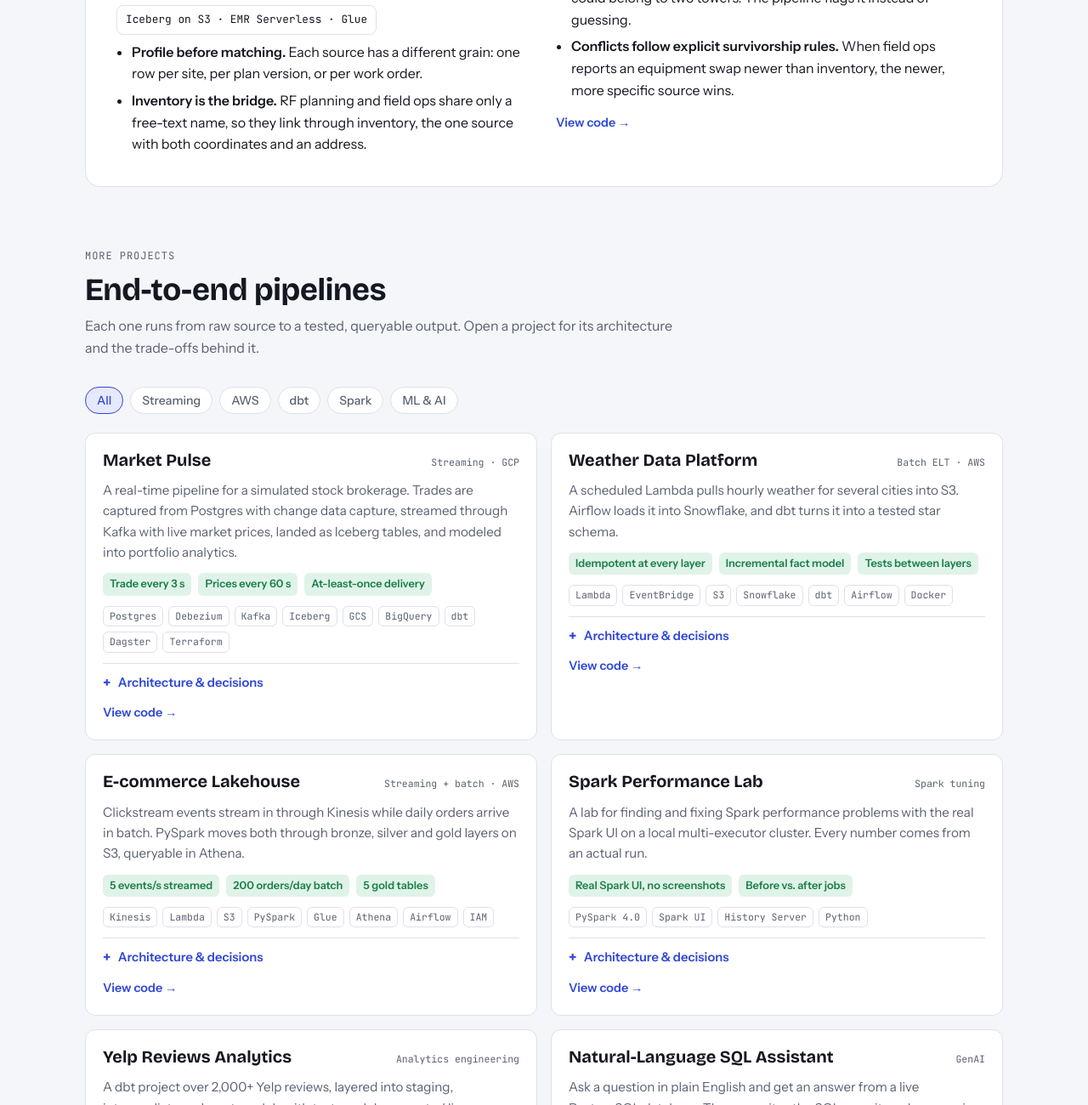
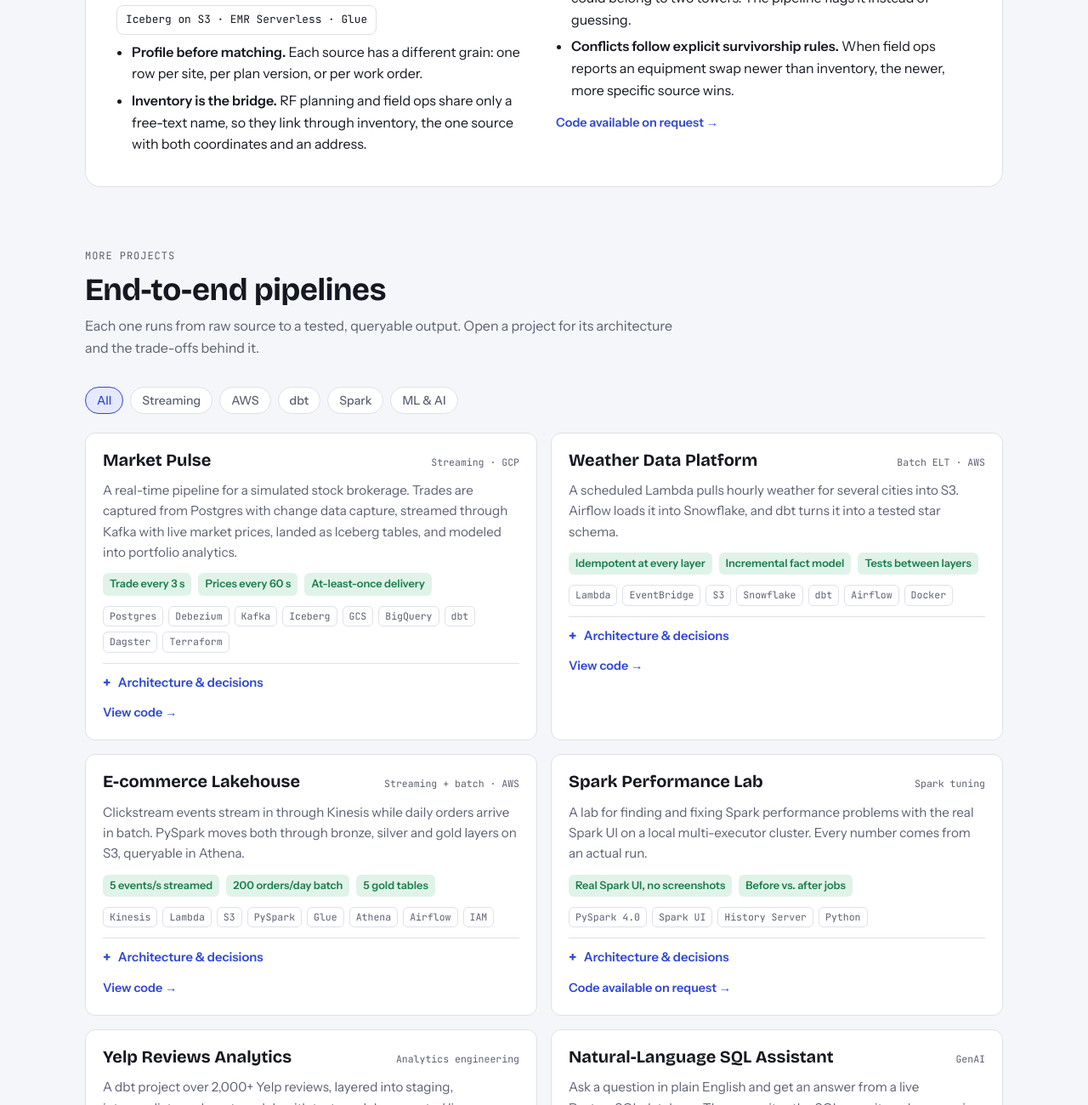
Before and after one commit to devanshi4/devanshi4.github.io, a plain HTML site: page index.html in a window 1280 px wide. Shown: the part 2560-3860 px from the top of the page at 85% size. Drawn offline with nearby package versions, Linux system fonts and the light colour scheme.

Commit message:
Mark private project code as available on request

```diff
--- a/index.html
+++ b/index.html
@@ -325,7 +325,7 @@ footer{padding-block:28px;color:var(--muted);font-size:.85rem;border-top:1px sol
             <li><strong>Ambiguity goes to review.</strong> A work order with no house number could belong to two towers. The pipeline flags it instead of guessing.</li>
             <li><strong>Conflicts follow explicit survivorship rules.</strong> When field ops reports an equipment swap newer than inventory, the newer, more specific source wins.</li>
           </ul>
-          <div class="links" style="margin-top:14px"><a href="https://github.com/devanshi4/telecom_aws" target="_blank" rel="noopener">View code →</a></div>
+          <div class="links" style="margin-top:14px"><a href="#contact">Code available on request →</a></div>
         </div>
       </div>
     </div>
@@ -529,7 +529,7 @@ const PROJECTS = [
       "<b>Planned next:</b> memory spill, partition sizing, join strategies, and out-of-memory failures.",
       "<b>A finding so far:</b> removing skew or spill doesn't always reduce total runtime, so measure, don't assume."
     ],
-    repo:"spark-perf-lab"
+    repo:"spark-perf-lab", private:true
   },
   {
     name:"Yelp Reviews Analytics", tag:"Analytics engineering", f:["dbt"],
@@ -582,7 +582,7 @@ grid.innerHTML = PROJECTS.map(p=>`
         <ul>${p.why.map(w=>`<li>${w}</li>`).join("")}</ul>
       </div>
     </details>
-    <div class="links"><a href="https://github.com/devanshi4/${p.repo}" target="_blank" rel="noopener">View code →</a></div>
+    <div class="links">${p.private ? `<a href="#contact">Code available on request →</a>` : `<a href="https://github.com/devanshi4/${p.repo}" target="_blank" rel="noopener">View code →</a>`}</div>
   </article>`).join("");
 
 document.querySelectorAll("#filters .chip").forEach(c=>c.addEventListener("click",()=>{
```
